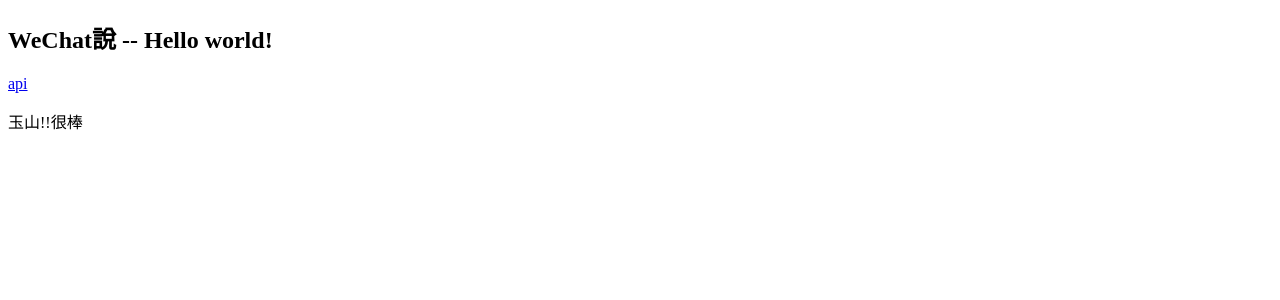
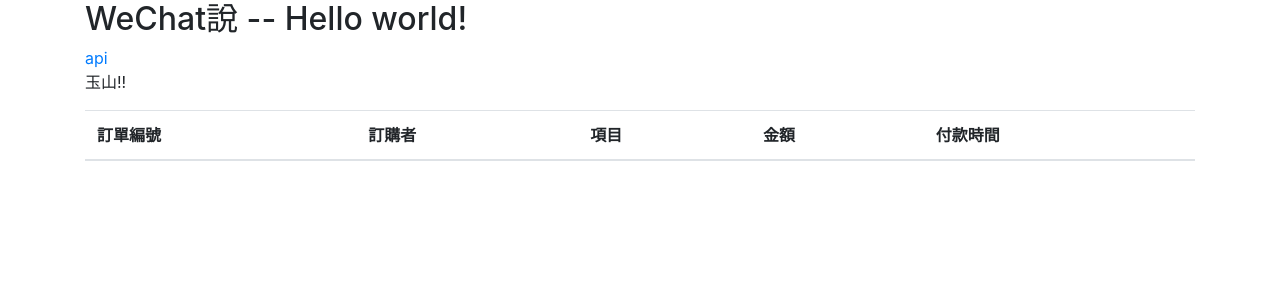
Before and after one commit to JJYao01/weChatAPI, a Django app: page / in a window 1280 px wide. Shown: the top 300 px of the page. Run offline with Django 3.2, Linux system fonts and the light colour scheme; lists and menus that the app fills with data are empty; some libraries are stand-ins or nearby versions.

Commit message:
調整顯示畫面

```diff
--- a/weChatAPI/main/templates/main/main.html
+++ b/weChatAPI/main/templates/main/main.html
@@ -3,10 +3,49 @@
 <head>
 <title>玉山小程序-DEMO後台</title>
 <meta charset="utf-8">
+<link rel="stylesheet"
+  href="https://stackpath.bootstrapcdn.com/bootstrap/4.3.1/css/bootstrap.min.css"
+  integrity="sha384-ggOyR0iXCbMQv3Xipma34MD+dH/1fQ784/j6cY/iJTQUOhcWr7x9JvoRxT2MZw1T"
+  crossorigin="anonymous">
 </head>
 <body>
-<h2>WeChat說 -- Hello world!</h2>
-<a href='/api/'>api</a>
-<p>玉山!!{{ like }}</p>
+  <div class="container">
+    <h2>WeChat說 -- Hello world!</h2>
+    <a href='/api/'>api</a>
+    <p>玉山!!</p>
+    <div class="page-header "></div>
+    <!-- page-header -->
+    <div class="row">
+      <div class="col-md-12">
+        <table class="table table-striped table-hover">
+          <thead>
+            <tr>
+              <th>訂單編號</th>
+              <th>訂購者</th>
+              <th>項目</th>
+              <th>金額</th>
+              <th>付款時間</th>
+            </tr>
+          </thead>
+          <tbody>
+          {% for article in articles %}
+          <tr>
+              <td><img src="" alt="" width="60" class="img-rounded">
+              </td>
+              <td>{{ orders.id }}</td>
+              <td>{{ orders.customerName }}</td>
+              <td>{{ orders.itemName }}</td>
+              <td>{{ orders.payAmount }}</td>
+              <td>{{ orders.paydate }}</td>
+            </tr>
+          {% endfor %}
+          </tbody>
+        </table>
+      </div>
+      <!-- col-md-12 -->
+    </div>
+    <!-- /row -->
+  </div>
+  <!-- /container -->
 </body>
 </html>
--- a/weChatAPI/main/views.py
+++ b/weChatAPI/main/views.py
@@ -1,9 +1,11 @@
 from django.shortcuts import render
+from payment.models import Payment
 
 
 def main(request):
     '''
     Show 'Hello world!' in the main page
     '''
-    context = {'like':'很棒'}
+    orders = Payment.objects.all()
+    context = {'orders':orders}
     return render(request, 'main/main.html', context)
```
